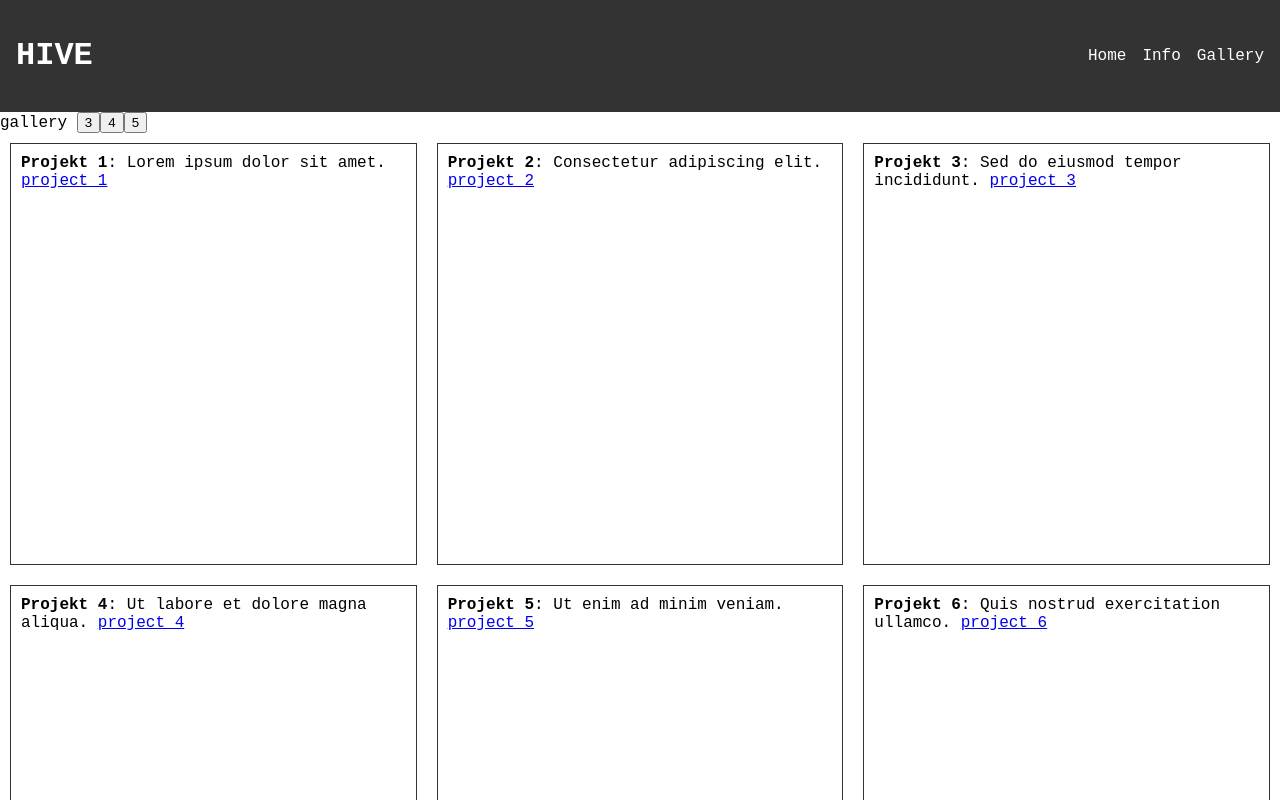
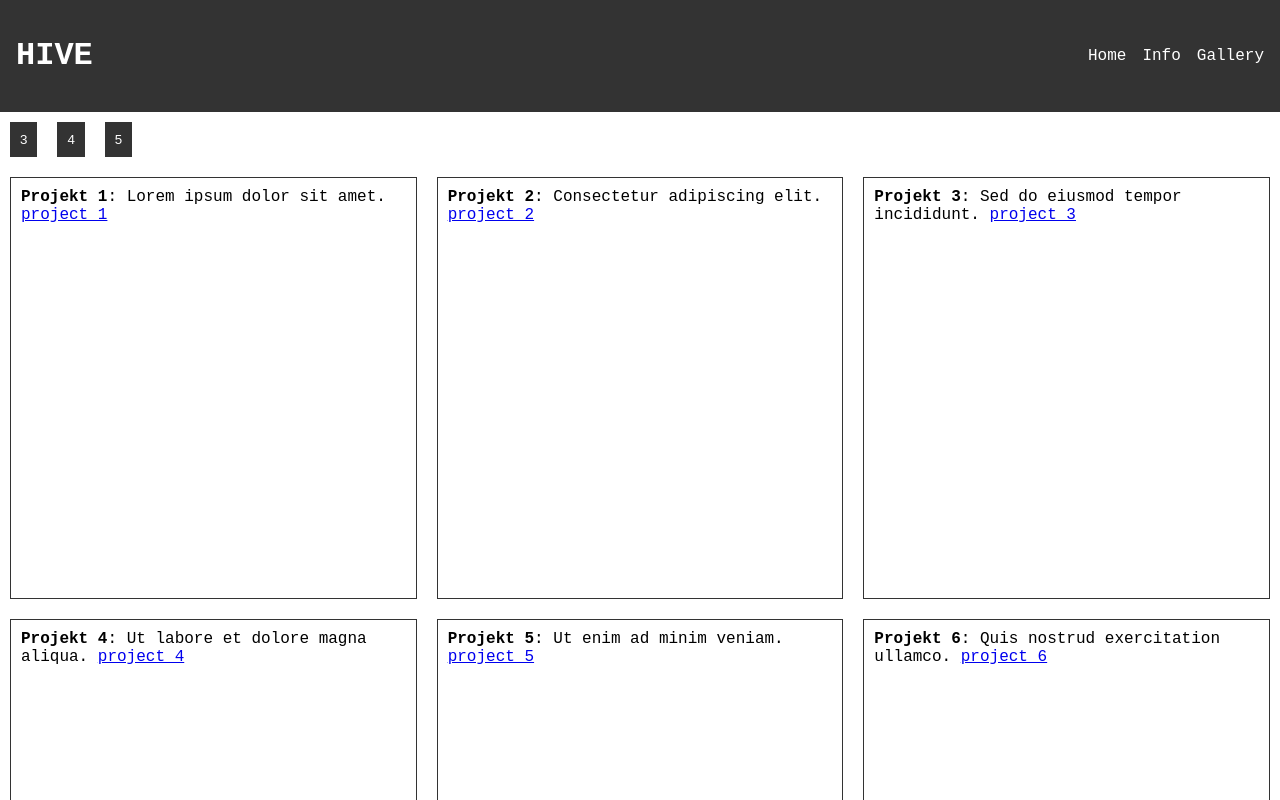
Before and after one commit to verlauf/hive, a Nuxt app: page /gallery in a window 1280 px wide. Shown: the top 800 px of the page. Built offline with nearby package versions, Linux system fonts and the light colour scheme.

Commit message:
adjusted mobile gallery

```diff
--- a/components/Header.vue
+++ b/components/Header.vue
@@ -1,11 +1,6 @@
 <template>
   <header v-if="isHeaderVisible" class="header">
     <h1>HIVE</h1>
-    <!--
-    <button @click="isDark = !isDark">
-     xxx {{ currentTheme }}
-    </button>
-    -->
     <nav>
       <NuxtLink to="/">Home</NuxtLink>
       <NuxtLink to="/info">Info</NuxtLink>
@@ -17,11 +12,7 @@
 
 <script setup>
 const { isDark } = useDarkMode();
-
-const currentTheme = computed(() => isDark.value ? "dark" : "light" );
-
 const isHeaderVisible  = useVisibility();
-console.log(isHeaderVisible);
 </script>
 
 <style scoped>
--- a/pages/gallery/index.vue
+++ b/pages/gallery/index.vue
@@ -8,16 +8,38 @@ import type {Project} from "~/types/projects";
 
 const { columns } = storeToRefs(useGridStore());
 const { setColumns, resetColumns } = useGridStore();
+onMounted(() => {
+  window.addEventListener("resize", updateWidth);
+});
 
+onUnmounted(() => {
+  window.removeEventListener("resize", updateWidth);
+})
+
+let isGridSelectVisible = true;
+updateWidth()
+
+function updateWidth(): void {
+  const breakpoint = 768;
+
+  if(window.innerWidth < breakpoint && isGridSelectVisible) {
+    isGridSelectVisible = false;
+    setColumns(1);
+  } else if (window.innerWidth > breakpoint && !isGridSelectVisible) {
+    resetColumns();
+    isGridSelectVisible = true;
+  }
+}
 </script>
 
+
 <template>
-  <div>gallery
-    <button @click="resetColumns()">3</button>
-    <button @click="setColumns(4)">4</button>
-    <button @click="setColumns(5)">5</button>
+  <div v-if="isGridSelectVisible">
+    <button class="btn" @click="resetColumns()">3</button>
+    <button class="btn" @click="setColumns(4)">4</button>
+    <button class="btn" @click="setColumns(5)">5</button>
   </div>
-  <div v-if="data && data.length" class="grid-base" :class="`grid-${columns}`">
+  <div v-if="data?.length" class="grid-base" :class="`grid-${columns}`">
   <div v-for="item in data" :key="item.id">
     <gallery-item :title="item.title" :description="item.description" :id="item.id" />
   </div>
@@ -31,21 +53,24 @@ const { setColumns, resetColumns } = useGridStore();
 }
 
 .grid-3 {
-  grid-template-columns: 1fr 1fr 1fr;
+  grid-template-columns: repeat(3, 1fr);
 }
 
 .grid-4 {
-  grid-template-columns: 1fr 1fr 1fr 1fr;
+  grid-template-columns: repeat(4, 1fr);
 }
 
 .grid-5 {
-  grid-template-columns: 1fr 1fr 1fr 1fr 1fr;
+  grid-template-columns: repeat(5, 1fr);
 }
 
-@media (max-width:768px) {
-  .grid {
-    grid-template-columns: 1fr;
-  }
+.btn {
+  background: #333333;
+  color: #fff;
+  border: none;
+  margin:10px;
+  padding: 10px;
+  cursor: pointer;
 }
 
 </style>
```
